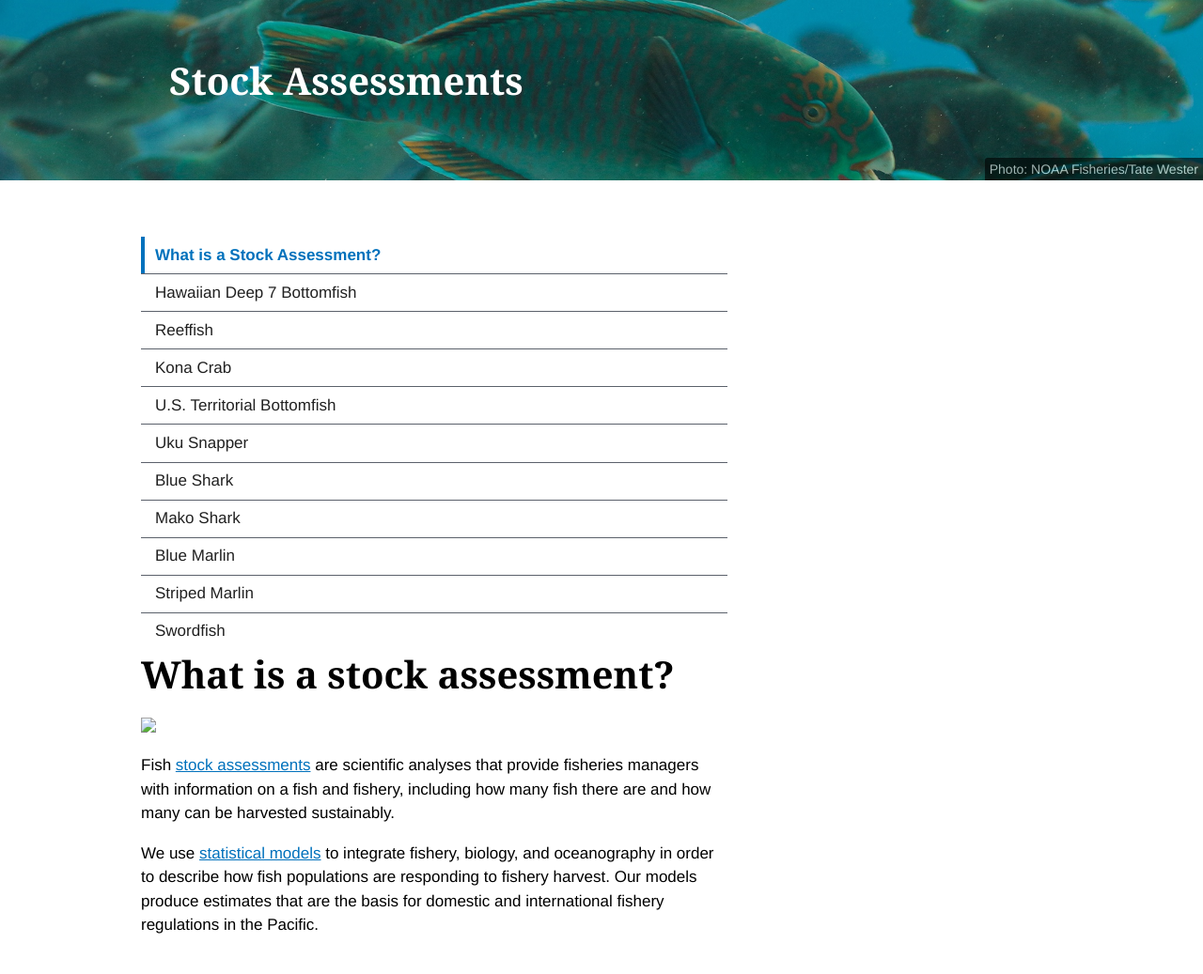
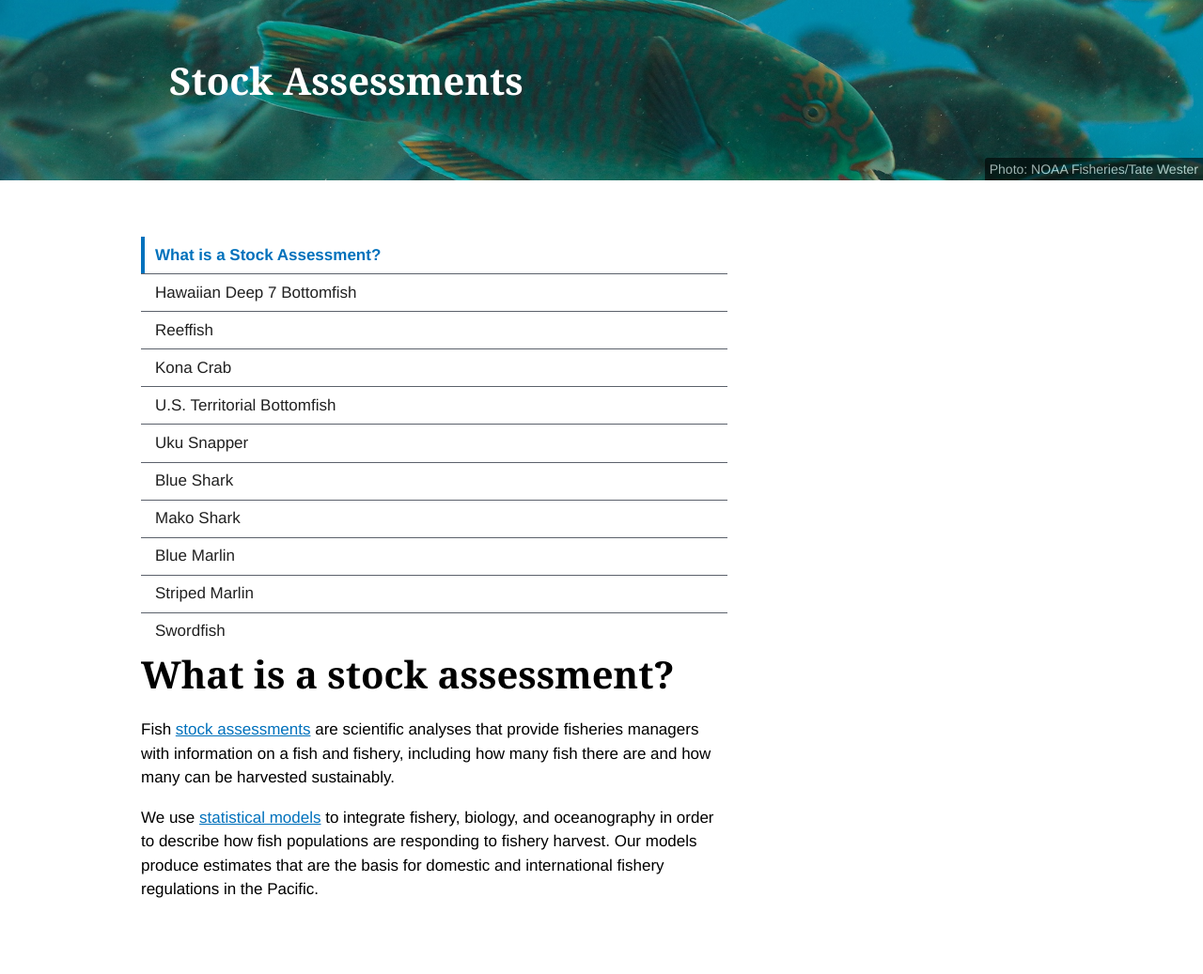
Before and after one commit to PIFSCstockassessments/PIFSCstockassessments.github.io, a Jekyll site: the page built from pifsc-sap-collections/_assessments/assessments.md, in a window 1280 px wide. Shown: the part 300-1337 px from the top of the page at 94% size. Built offline with Jekyll 4.4.1, drawn with Linux system fonts in a browser that asks for light colours; some web fonts are replaced; grey boxes are pictures that could not be loaded.

Commit message:
page-sap-collections: layout with 'large_image'-less option

```diff
--- a/_layouts/page-sap-collections.html
+++ b/_layouts/page-sap-collections.html
@@ -17,7 +17,9 @@ main:
   {% if page.title %}
     <h1>{{ page.title }}</h1>
   {% endif %}
+  {% if page.large_image %}
     <img src="{{ site.baseurl }}{{ page.large_image }}" alt="{{ page.image_alt }} ">
+  {% endif %}
 
   {% if page.description %}
     <p> {{page.description | newline_to_br }} </p>
--- a/pifsc-sap-collections/_assessments/assessments.md
+++ b/pifsc-sap-collections/_assessments/assessments.md
@@ -2,9 +2,6 @@
 title: What is a stock assessment?
 layout: page-sap-collections
 permalink: /assessments/
-large_image: ""
-small_image: ""
-image_alt: ""
 
 sap-hero:
   caption: NOAA Fisheries/Tate Wester
```
